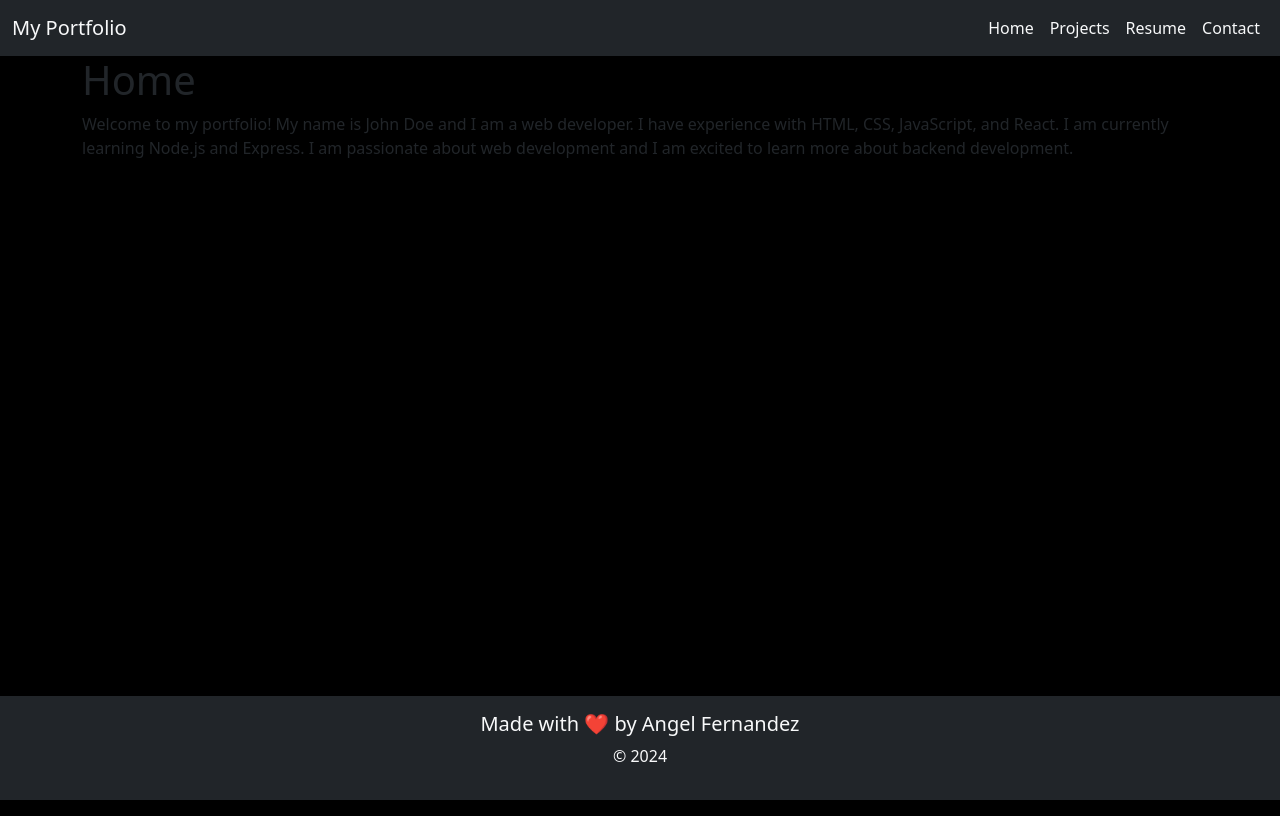
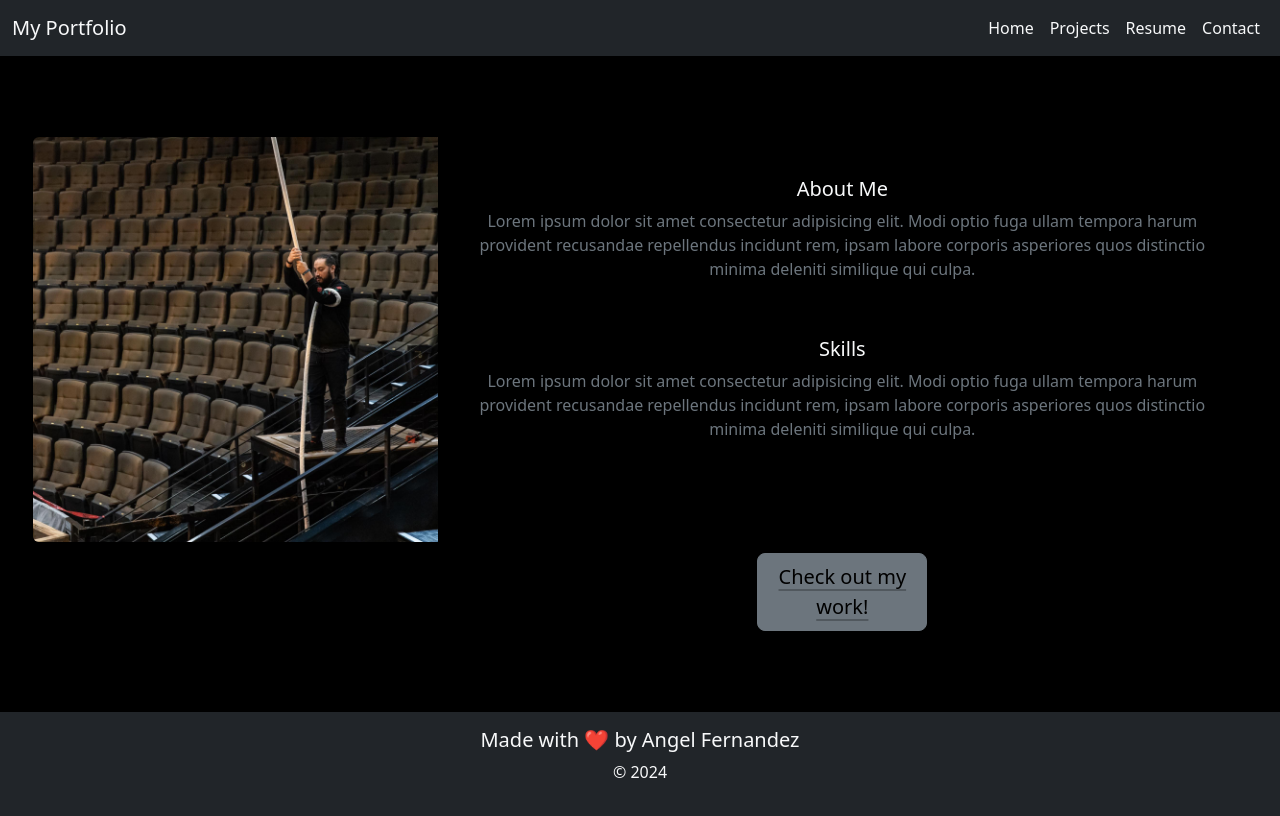
Before and after one commit to b3hold23/portfolio, a React (Vite) app: page / in a window 1280 px wide. Built offline with nearby package versions, Linux system fonts and the light colour scheme.

Commit message:
completed homepage

```diff
--- a/src/pages/home.jsx
+++ b/src/pages/home.jsx
@@ -1,16 +1,27 @@
-// import Pfp from '../assets/portfolio-pfp.jpg';
+import Pfp from '../assets/portfolio-pfp.jpg';
+
+
 const Home = () => {
     return (
-        <div className="container">
-            <div className="row">
-                <div className="col">
-                    <h1>Home</h1>
-                    <p>
-                        Welcome to my portfolio! My name is John Doe and I am a web developer.
-                        I have experience with HTML, CSS, JavaScript, and React.
-                        I am currently learning Node.js and Express.
-                        I am passionate about web development and I am excited to learn more about backend development.
-                    </p>
+        <div className="card border-black mt-5 bg-black">
+            <div className="row g-0">
+                <div className="col-md-4">
+                    <img src={Pfp} alt="pic" className="img-fluid rounded-start" />
+                </div>
+                <div className="col-md-8">
+                    <div className="card-body">
+                        <h5 className="card-title text-light mt-4 text-center">About Me</h5>
+                        <p className="card-text text-secondary text-center">Lorem ipsum dolor sit amet consectetur adipisicing elit. Modi optio fuga ullam tempora harum provident recusandae repellendus incidunt rem, ipsam labore corporis asperiores quos distinctio minima deleniti similique qui culpa.</p>
+                    </div>
+                    <div className="card-body">
+                        <h5 className="card-title text-light mt-4 text-center">Skills</h5>
+                        <p className="card-text text-secondary text-center">Lorem ipsum dolor sit amet consectetur adipisicing elit. Modi optio fuga ullam tempora harum provident recusandae repellendus incidunt rem, ipsam labore corporis asperiores quos distinctio minima deleniti similique qui culpa.</p>
+                    </div>
+                    <div className="card-body mt-5 py-5 d-grid gap-2 col-3 mx-auto">
+                        <button className="btn btn-outline-secondary bg-secondary btn-lg">
+                            <a href="/projects" className="link-body-emphasis link-offset-2 link-underline-opacity-25 link-underline-opacity-75-hover">Check out my work!</a>
+                        </button>
+                    </div>
                 </div>
             </div>
         </div>
```
